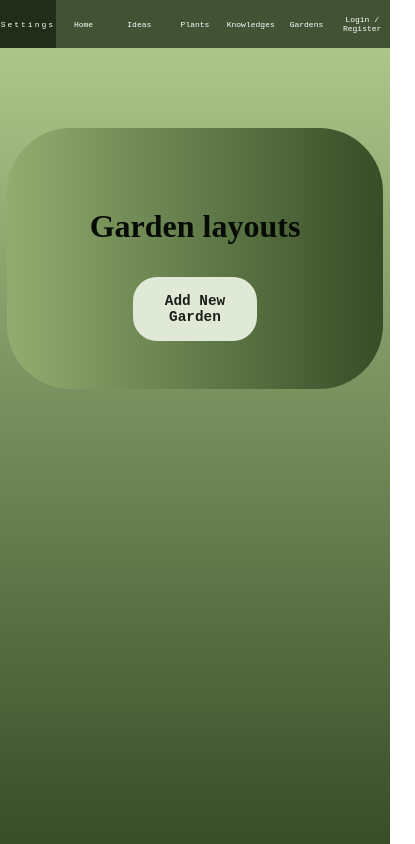
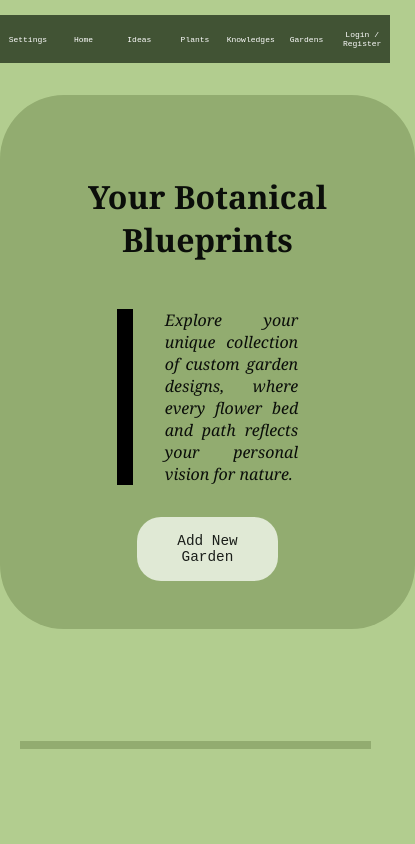
Before and after one commit to ProgiG05/VIZSGAREMEK, a website with bundled scripts: page GardenPublic/sites/gardens.html in a window 390 px wide. Shown: the whole page, 415 px wide, since content can reach past the window. Built offline with nearby package versions, Linux system fonts and the light colour scheme.

Commit message:
started the style of the gardens page and newgarden page
need to configure colors and layout
also:
every other page: responsivity check
finalize the plants page, search function

```diff
--- a/GardenPublic/mains/newgarden.js
+++ b/GardenPublic/mains/newgarden.js
@@ -12,7 +12,7 @@
 });
 
 function ShowAddGardenForm() {
-    document.getElementById("preview_btn").addEventListener("click", () => {
+    document.getElementById("preview-btn").addEventListener("click", () => {
 
         const gardenRows = document.getElementById("garden-rows").value;
         const gardenColumns = document.getElementById("garden-columns").value;
--- a/GardenPublic/sites/gardens.html
+++ b/GardenPublic/sites/gardens.html
@@ -12,7 +12,10 @@
     <nav id="top-navbar"></nav>
 
     <div id="configure-cont" class="configure-cont">
-        <h1 class="main-title">Garden layouts</h1>
+        <div class="header-container">
+            <h1 class="main-title">Your Botanical Blueprints</h1>
+            <p class="sub-title ">Explore your unique collection of custom garden designs, where every flower bed and path reflects your personal vision for nature.</p>
+        </div>
         <button id="newgarden_btn" class="newgarden_btn">Add New Garden</button>
         <div class="information-cont" id="information-cont"></div>
     </div>
--- a/GardenPublic/styles/gardens.css
+++ b/GardenPublic/styles/gardens.css
@@ -1,46 +1,86 @@
 :root {
-    --body-bg: linear-gradient(to bottom, #b2cd8f , #384d28 );
-    --header-cont-bg: linear-gradient(to left, #364d26,#92ac70);
-    --general-font-color:#060b04;
+    --body-bg: #b2cd8f;
+    --header-cont-bg: #92ac70;
+    --main-font-color: #0b0e0a;
+    --font-main: Georgia, serif;
+    --font-data: monospace;
 
     --general-btns-bg: #e0e9d5;
     --general-btns-font: #1a1e1a;
     --general-btns-hover-bg: #1a1e1a;
     --general-btns-hover-font: #e0e9d5;
-}
-body.dark-theme{
-    --body-bg: linear-gradient(to bottom, #677D6A, #1A3636);
+
+    --garden-card-bg:#3b5625d5;
+    --garden-card-title:rgb(255, 255, 255);
+    --garden-card-title-bg:#649034;
+    --garden-card-text:rgb(9, 16, 1);
+    --garden-card-cell-cont-bg:#cceeb9ce;
+    --garden-card-cell-bg:black;
+    --garden-card-cell-text:black;
+    --garden-card-cell-border:black;
+
+    --garden-card-editBtn-bg:#D97A2B;
+    --garden-card-editBtn-font:#ffffff;
+    --garden-card-editBtn-hover-bg:#ffe6d1;
+    --garden-card-editBtn-hover-font:#110801;
+
+    --garden-card-deleteBtn-bg:#C44545;
+    --garden-card-deleteBtn-font:#ffffff;
+    --garden-card-deleteBtn-hover-bg:#f8d6d6;
+    --garden-card-deleteBtn-hover-font:#0f0101;
 }
 /*------------------------------------------------------------------------------------------*/
 body {
-    background-image: var(--body-bg);
+    background-color: var(--body-bg);
     margin: 0;
     padding: 0;
     min-height: 100vh;
     font-family: 'Quicksand', sans-serif;
+    display: flex;
+    flex-direction: column;
     align-items: center;
     justify-content: center;
 }
 
 /*------------------------------------------------------------------------------------------*/
-
 .configure-cont{
-    width: 80%;
-    margin: 5rem auto 2rem auto;
+    width: 90%;
+    margin: 2rem auto 2rem auto;
     padding: 3rem 2rem 3rem 2rem;
     border-radius: 4rem;
     display: flex;
     flex-direction: column;
     align-items: center;
     justify-content: center;
-    background-image: var(--header-cont-bg);
+    background-color: var(--header-cont-bg);
+}
+.header-container {
+    margin: 1rem 0 1rem 0;
+    text-align: center;
+    text-wrap: balance;
+    width: 95%;
+    display: flex;
+    flex-direction: column;
+    align-items: center;
+    justify-content: center;
 }
 .main-title{
-    font-family: 'Times New Roman', Times, serif;
-    color: var(--general-font-color);
-    font-size: clamp(2rem, 8vw, 10rem);
-    margin: 0;
-    padding: 2rem;
+    font-family: var(--font-main);
+    font-size: clamp(2rem,5vw, 7rem);
+    margin: 1rem 0 2rem 0;
+    color: var(--main-font-color);
+}
+.sub-title {
+    width: 40%;
+    margin: auto;
+    font-style: italic;
+    text-align: justify;
+    font-family: var(--font-main);
+    font-size: clamp(1rem, 1.2vw, 1.3rem);
+    color: var(--main-font-color);
+    border-left: 1rem solid black;
+    padding-left: 2rem;
+    margin: 1rem 0 1rem 0;
 }
 .newgarden_btn {
     width: 40%;
@@ -48,18 +88,18 @@
     padding: 1rem 1.5rem 1rem 1.5rem;
     background-color: var(--general-btns-bg);
     color: var(--general-btns-font);
-    font-family: monospace;
+    font-family: var(--font-data);
     font-size: clamp(0.9rem, 1.2vw, 1.5rem);
     border-radius: 1.5rem;
-    display: flex;
-    transition-duration: 0.2s all ease;
-    align-items: center;
-    justify-content: center;
+    border: none;
+    transition: all 0.2s ease;
+    text-align: center;
 }
 .newgarden_btn:hover{
     background-color: var(--general-btns-hover-bg);
     color: var(--general-btns-hover-font);
-    transition-duration: 0.2s all ease;
+    cursor: pointer;
+    transition: all 0.2s ease;
     width: 45% !important;
 }
 .information-cont{
@@ -110,41 +150,51 @@
     align-items: center;
     justify-content: center;
     gap: 2rem;
+    width: 90%;
     max-width: 100%;
     margin-top: 5rem;
+    padding-top: 5rem;
+    border-top: 0.5rem solid var(--header-cont-bg);
     -webkit-user-select: none;
     -ms-user-select: none;
     user-select: none;
 }
 
 .garden-card {
-    background-color: var(--bg-dark);
-    color: var(--text-green);
-    border-radius: 1.25rem;
+    background-color: var(--garden-card-bg);
+    color: var(--garden-card-text);
+    border-radius: 1.5rem;
     padding: 2rem;
-    width: 40%;
-    box-shadow: 4px 4px 2px var(--beige-dark-shadow);
+    width: 30%;
     display: flex;
     flex-direction: column;
     align-items: center;
+    justify-content: center;
     gap: 1.5rem;
     transition: transform 0.3s ease;
 }
 .garden-card.is-editing {
-    border: 3px solid var(--text-green);
+    border: 3px solid var(--garden-card-title);
     transform: scale(1.02);
 }
 .garden-name {
     font-family: Georgia, 'Times New Roman', Times, serif;
     font-size: 2.5rem;
     margin: 0;
-    color: var(--text-main);
+    color: var(--garden-card-title);
+    background-color: var(--garden-card-title-bg);
+    width: 90%;
+    border-radius: 1.5rem;
+    padding: 0.4rem 0 0.4rem 0;
     text-align: center;
 }
 .garden-table {
     border-collapse: separate;
     border-spacing: 5px;
-    margin: 1rem 0;
+    border-radius: 1rem;
+    margin: auto;
+    padding: 1.5rem;
+    background-color: var(--garden-card-cell-cont-bg);
 }
 .garden-table td {
     width: 60px;
@@ -159,7 +209,7 @@
     border: 2px solid rgba(255, 255, 255, 0.1);
 }
 .garden-table td.empty-cell {
-     background-color: transparent;
+    background-color: transparent;
     border: 2px solid rgba(117, 117, 117, 0.1);
 }
 .garden-table td.tobecollected-cell {
@@ -217,27 +267,41 @@
 
 /*------------------------------------------------------------------------------------------*/
 
-button {
-    padding: 0.8rem 1.5rem;
+.edit_btn{
+    width: 50%;
+    font-weight: bold;
+    padding: 0.6rem 1rem 0.6rem 1rem;
+    font-family: var(--font-data);
+    font-size: clamp(0.7rem, 1.1vw,1.2rem);
+    transition: all 0.2s ease;
     border-radius: 2rem;
     border: none;
-    font-family: 'Quicksand', sans-serif;
-    font-weight: bold;
+    background-color: var(--garden-card-editBtn-bg);
+    color: var(--garden-card-editBtn-font);
+}
+.edit_btn:hover{
+    width: 55%;
     cursor: pointer;
     transition: all 0.2s ease;
-    background-color: var(--btn-bg);
-    color: var(--btn-font-color);
-}
-button:hover {
-    background-color: var(--btn-hover-bg);
-    color: var(--btn-hover-font-color);
-    letter-spacing: 1px;
+    background-color: var(--garden-card-editBtn-hover-bg);
+    color: var(--garden-card-editBtn-hover-font);
 }
 .delete_btn {
-    background-color: #5c1a1a;
-    color: #ffcccc;
+    width: 50%;
+    font-weight: bold;
+    padding: 0.6rem 1rem 0.6rem 1rem;
+    font-family: var(--font-data);
+    font-size: clamp(0.7rem, 1.1vw,1.2rem);
+    transition: all 0.2s ease;
+    border-radius: 2rem;
+    border: none;
+    background-color: var(--garden-card-deleteBtn-bg);
+    color: var(--garden-card-deleteBtn-font);
 }
 .delete_btn:hover {
-    background-color: #ff4d4d;
-    color: #ffffff;
+    width: 55%;
+    cursor: pointer;
+    transition: all 0.2s ease;
+    background-color: var(--garden-card-deleteBtn-hover-bg);
+    color: var(--garden-card-deleteBtn-hover-font);
 }
```
